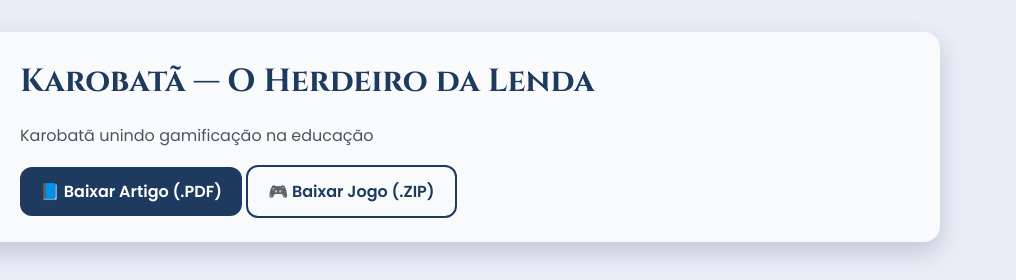
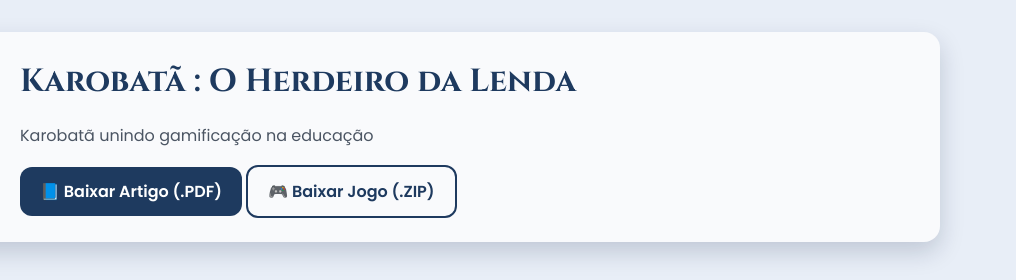
Before and after one commit to Pluralranger/Karobat-O-herdeiro-da-lenda, a plain HTML site: page index.html in a window 1280 px wide. Shown: the top 280 px of the page, 264-1280 px from the left. Drawn offline with Linux system fonts and the light colour scheme.

Commit message:
Atualizar o index.html

```diff
--- a/index.html
+++ b/index.html
@@ -12,7 +12,7 @@
   <header class="container header-card">
     <img class="logo" src="assets/logo-karobata.png" alt="Logo Karobatã">
     <div class="info">
-      <h1>Karobatã — O Herdeiro da Lenda</h1>
+      <h1>Karobatã : O Herdeiro da Lenda</h1>
       <p class="subtitle">Karobatã unindo gamificação na educação</p>
       <div class="buttons">
         <a href="assets/TCC Karobatã.pdf" class="btn btn-primary" download>📘 Baixar Artigo (.PDF)</a>
```
